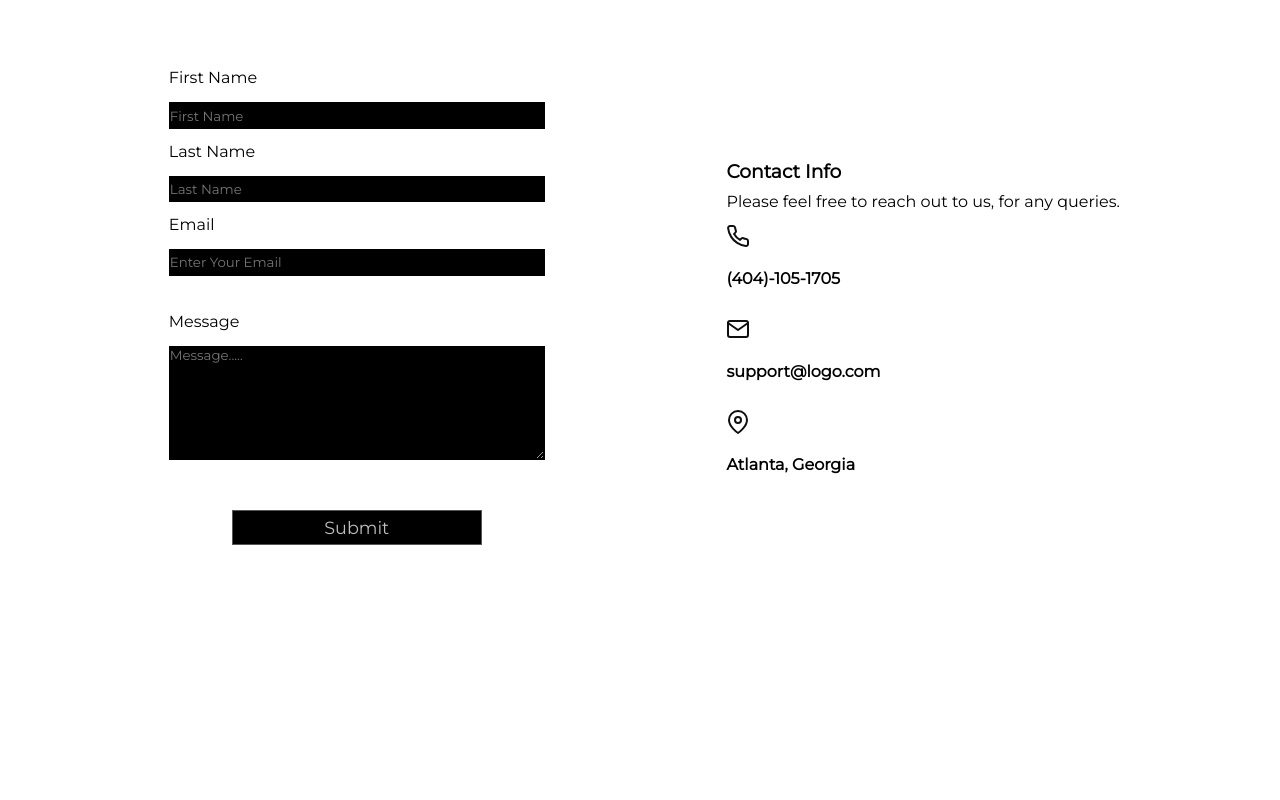
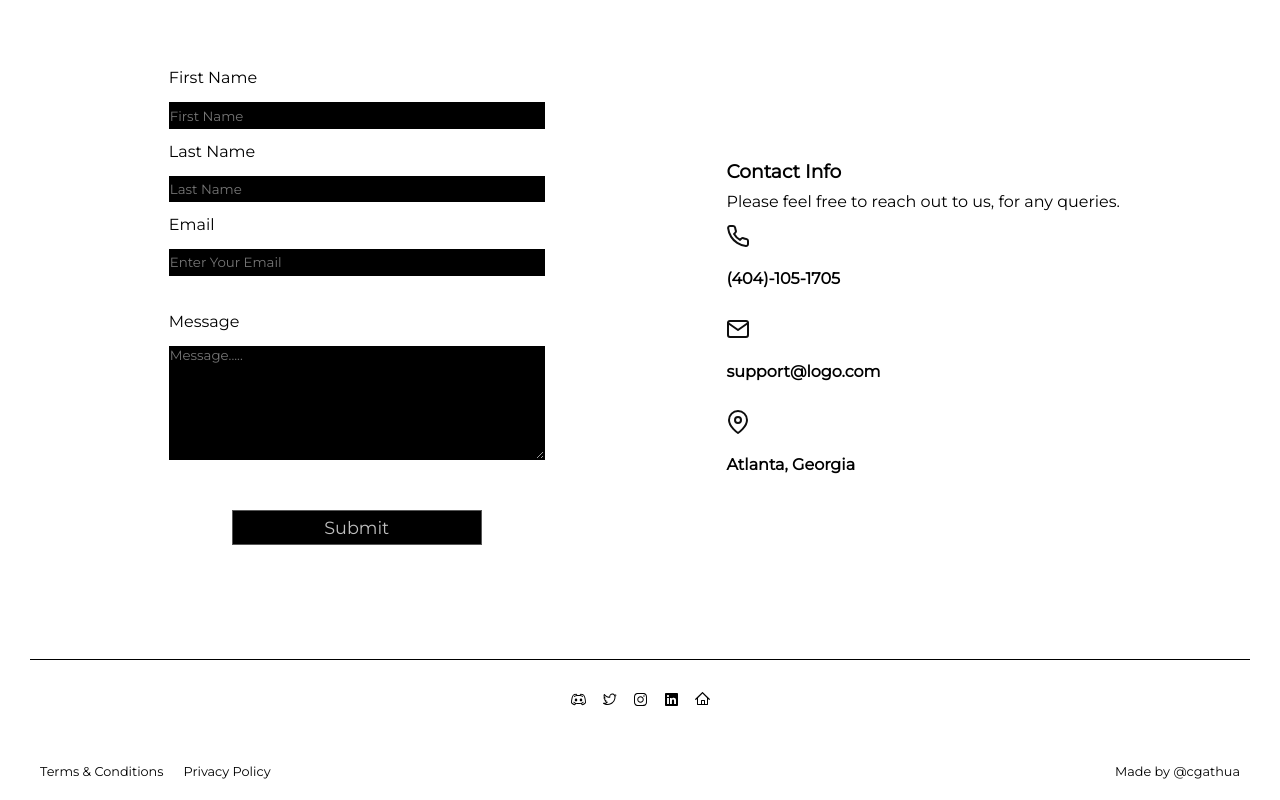
Before and after one commit to cgathua/react-mockup2, a React (Vite) app: page / in a window 1280 px wide. Shown: the part 2821-3621 px from the top of the page. Before the commit the page ends 3480 px from the top, so only its background shows below. Built offline with nearby package versions, Linux system fonts and the light colour scheme.

Commit message:
create: footer

```diff
--- a/src/App.css
+++ b/src/App.css
@@ -29,7 +29,7 @@ header {
   background-color: var(--rgba-primary);
 }
 
-/* End of header */
+/* end of header */
 
 .NavigationMenuRoot {
   display: flex;
@@ -70,7 +70,7 @@ header {
   line-height: 1;
 }
 
-/* End of  desktop nav menu */
+/* end of desktop nav menu */
 
 section[class="hero"] .container {
   display: grid;
@@ -98,7 +98,7 @@ article[class="info"] .delivery {
   margin-left: 0.5rem;
 }
 
-/* End of Home Section */
+/* end of home section */
 
 section[class="ProductsSection"] .container {
   display: grid;
@@ -116,7 +116,8 @@ section[class="ProductsSection"] .container {
   aspect-ratio: 16/9;
 }
 
-/* End of Phones Section */
+/* end of phones section */
+
 section[id="refurbished"] {
   background-color: var(--alternate-color);
   background-position: center;
@@ -158,7 +159,7 @@ section[id="refurbished"] h2 {
   color: var(--alternate-color);
 }
 
-/* End of Refurbished Section */
+/* end of refurbished section */
 
 section[id="faq"] .container {
   display: grid;
@@ -234,7 +235,7 @@ section[id="faq"] .container {
   }
 }
 
-/* End Of FAQs section */
+/* end of faqs section */
 
 section[id="contact"] .container {
   display: grid;
@@ -311,4 +312,62 @@ h4 {
   padding: 0.5rem 0;
 }
 
-/* End of Contact Section */
+/* end of contact section */
+
+footer a {
+  color: var(--secondary-color);
+}
+
+footer a:hover {
+  color: var(--primary-color);
+  text-decoration: underline;
+}
+
+section[id="footer-socials"] {
+  padding: 0 1.875rem 1.25rem;
+}
+
+ul[class="footer-icons"] {
+  display: flex;
+  justify-content: center;
+  padding-top: 1.25rem;
+  border-top: 1px solid var(--secondary-color);
+}
+
+ul[class="footer-icons"] li {
+  margin: 0.5rem;
+}
+
+.footer-icons svg:hover {
+  fill: var(--primary-color);
+}
+
+/* legal section */
+
+section[id="footer-legal"] a {
+  color: var(--color-secondary);
+}
+
+section[id="footer-legal"] {
+  padding: 0.9375rem 1.875rem;
+  background-color: var(--color-primary);
+  color: var(--color-secondary);
+
+}
+
+ul[class="footer-legal-items"] {
+  width: 100%;
+  display: flex;
+  flex-wrap: wrap;
+}
+
+ul[class="footer-legal-items"] li {
+  margin: 0.125rem 0.625rem;
+  white-space: nowrap;
+}
+
+.footer-legal-items li:nth-of-type(2) {
+  flex: 1;
+}
+
+/* end of desktop section */
--- a/src/App.tsx
+++ b/src/App.tsx
@@ -5,6 +5,7 @@ import Phones from './components/Phones';
 import Refurbished from './components/Refurbished';
 import FAQs from './components/Faqs';
 import Contact from './components/Contact';
+import Footer from './components/Footer';
 
 function App() {
   return (
@@ -15,6 +16,7 @@ function App() {
       <Refurbished />
       <FAQs />
       <Contact />
+      <Footer />
     </>
   )
 }
--- /dev/null
+++ b/src/components/Footer.tsx
@@ -0,0 +1,33 @@
+import { TwitterLogoIcon } from "@radix-ui/react-icons";
+import { DiscordLogoIcon } from "@radix-ui/react-icons";
+import { InstagramLogoIcon } from "@radix-ui/react-icons";
+import { LinkedInLogoIcon } from "@radix-ui/react-icons";
+import { HomeIcon } from "@radix-ui/react-icons";
+
+function Footer(): JSX.Element {
+    return (
+        <footer>
+            <section id="footer-socials" aria-label="social media">
+                <ul className="footer-icons">
+                    <li><a href="#" aria-label="discord"><DiscordLogoIcon /></a></li>
+                    <li><a href="#" aria-label="twitter"><TwitterLogoIcon /></a></li>
+                    <li><a href="#" aria-label="instagram"><InstagramLogoIcon /></a></li>
+                    <li><a href="#" aria-label="linkedin"><LinkedInLogoIcon /></a></li>
+                    <li><a href="#home" aria-label="home"><HomeIcon /></a></li>
+                </ul>
+            </section>
+
+            <section id="footer-legal" aria-label="legal">
+                <small>
+                    <ul className="footer-legal-items">
+                        <li><a href="#">Terms &amp; Conditions</a></li>
+                        <li><a href="#">Privacy Policy</a></li>
+                        <li>Made by <a href="https://cgathua.pages.dev/" target="_blank">@cgathua</a></li>
+                    </ul>
+                </small>
+            </section>
+        </footer>
+    );
+};
+
+export default Footer
```
